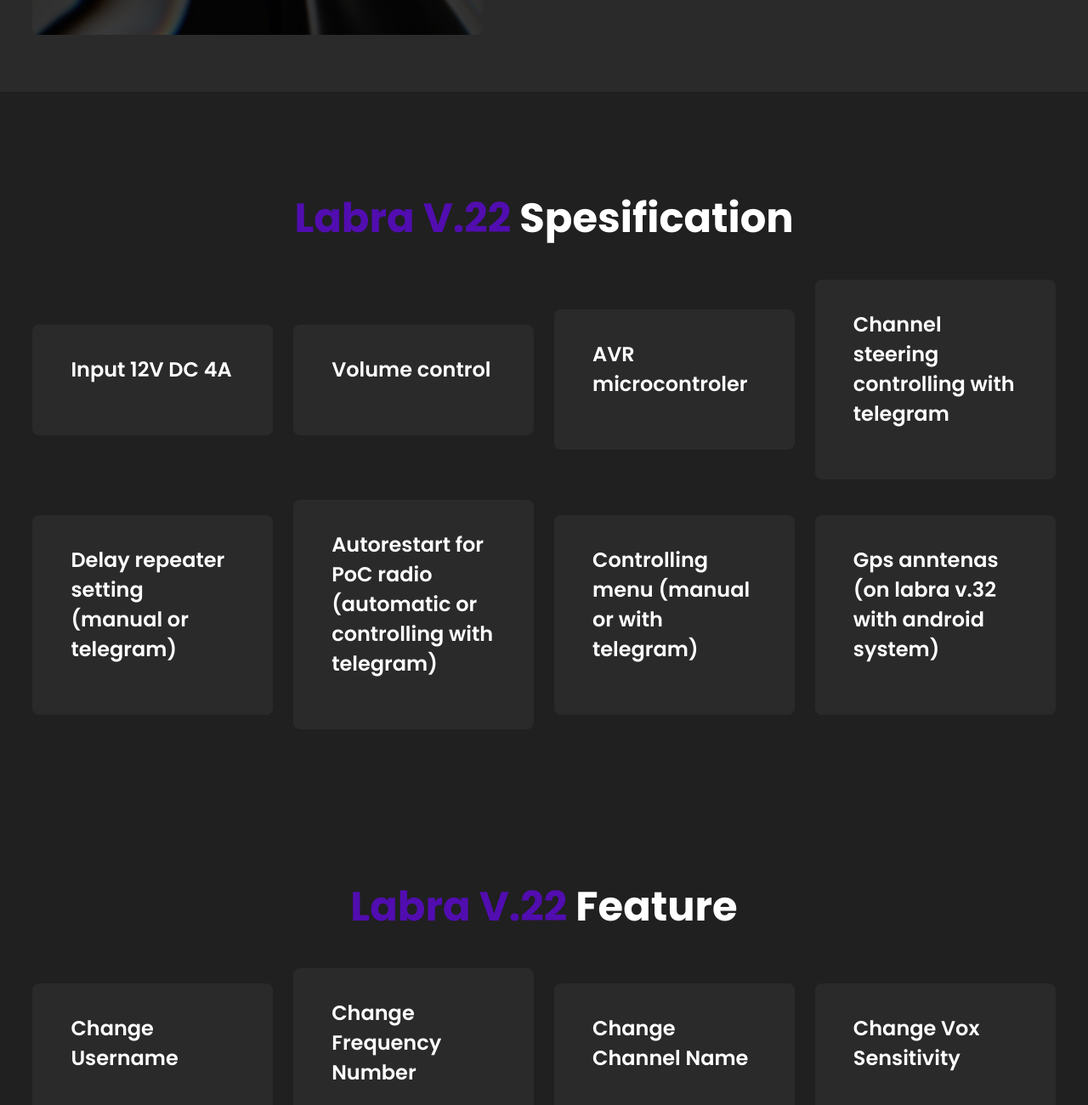
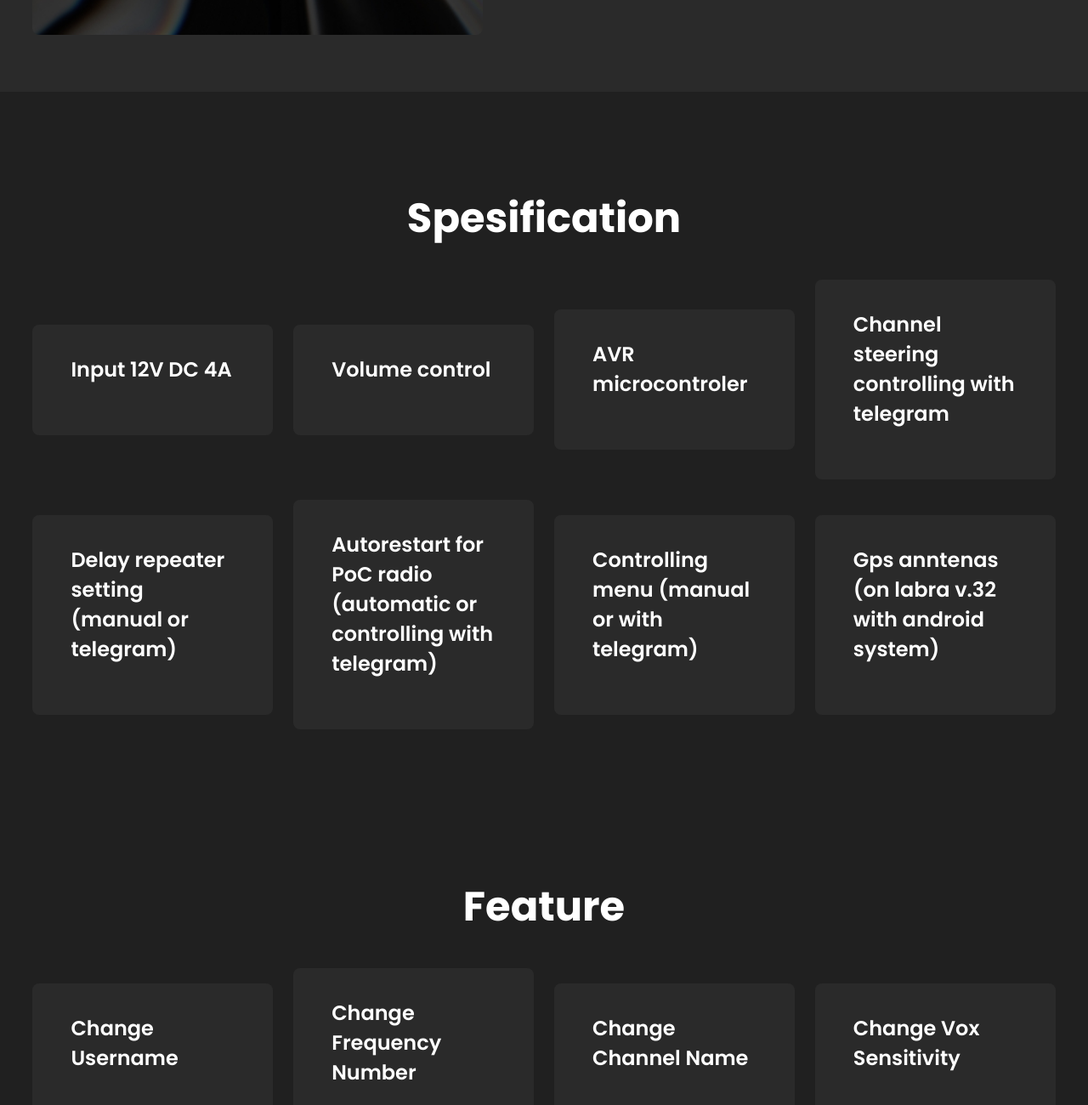
Before and after one commit to Zaidanadli/LabraV22, a plain HTML site: page index.html in a window 1280 px wide. Shown: the part 1558-2858 px from the top of the page at 85% size. Drawn offline with nearby package versions, Linux system fonts and the light colour scheme.

Commit message:
Update index.html

```diff
--- a/index.html
+++ b/index.html
@@ -71,7 +71,7 @@
 	<section class="services" id="services">
 		<div class="main-text">
 			<p></p>
-			<h2><span>Labra V.22</span> Spesification</h2>
+			<h2><span></span>Spesification</h2>
 		</div>
 
 		<div class="services-content">
@@ -158,7 +158,7 @@
 	<section class="services" id="Feature">
 		<div class="main-text">
 			<p></p>
-			<h2><span>Labra V.22</span> Feature</h2>
+			<h2><span></span>Feature</h2>
 		</div>
 
 		<div class="services-content">
```
